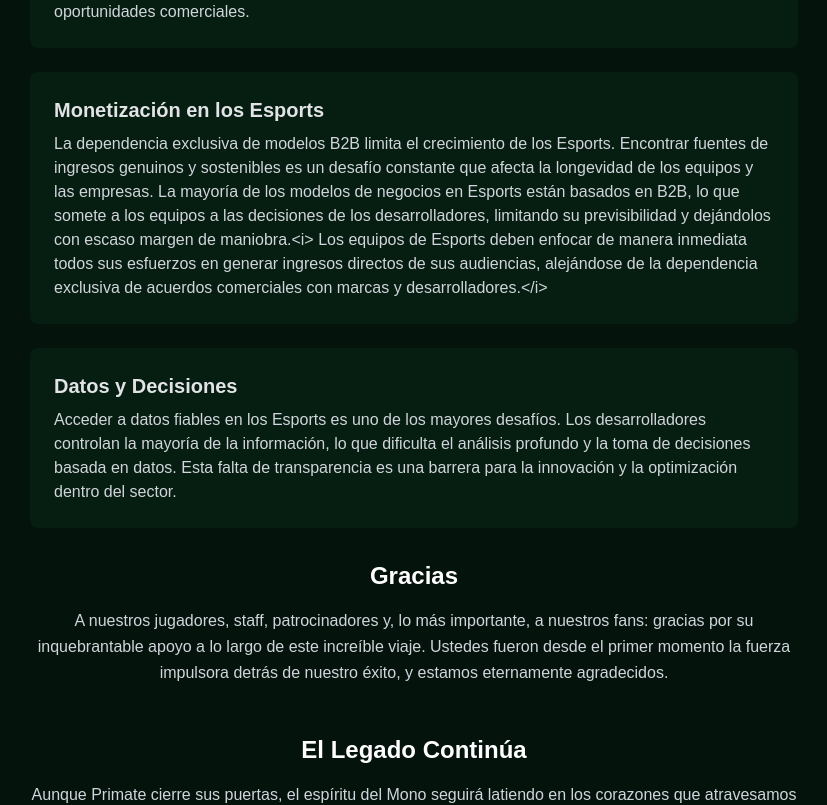
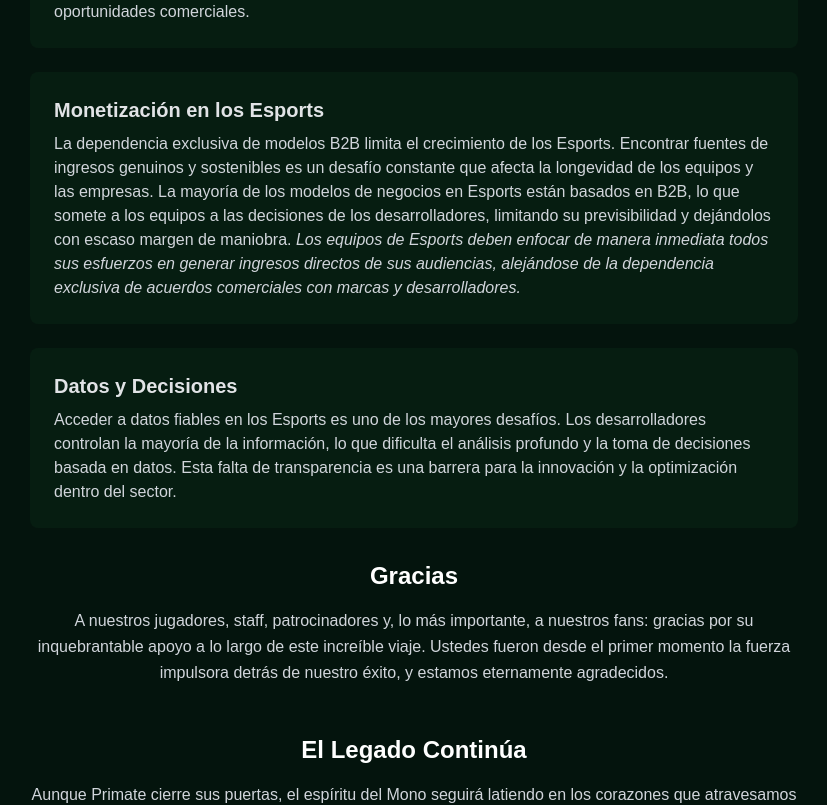
Before and after one commit to 0xRVM/primate-announcement, a Next.js app: page / in a window 1280 px wide. Shown: the part 1380-2185 px from the top of the page, without its empty margins (226-1053 px from the left). Built offline with nearby package versions, Linux system fonts and the light colour scheme.

Commit message:
Italica en Monetización

```diff
--- a/app/page.tsx
+++ b/app/page.tsx
@@ -37,12 +37,12 @@
               { title: "Exigencia en el Talento", content: "La calidad del personal es crucial. Personal no capacitado genera enormes pérdidas de tiempo, experiencia y recursos, impactando directamente en los resultados. Tener personas altamente capacitadas desde el principio es clave para el éxito de un proyecto." },
               { title: "Falencias Exógenas", content: "La industria en general carece de profesionalismo y hábitos saludables para rendir al nivel esperado. El desgaste psicológico y físico es extremadamente elevado. La naturaleza de la industria demanda una carga extenuante de exposición digital, a la cual pocos pueden adaptarse de manera saludable y sostenible. Actualmente no existen los recursos necesarios para resolver esto de manera efectiva en un entorno tan demandante." },
               { title: "El Poder de la Comunidad", content: "La comunidad es el corazón de los Esports. El feedback, apoyo y compromiso de nuestros fans moldearon la trayectoria de nuestra marca y nos brindaron insights clave sobre lo que funcionaba y lo que no. Probar productos y adaptarse rápidamente a sus necesidades es clave para identificar oportunidades comerciales." },
-                { title: "Monetización en los Esports", content: "La dependencia exclusiva de modelos B2B limita el crecimiento de los Esports. Encontrar fuentes de ingresos genuinos y sostenibles es un desafío constante que afecta la longevidad de los equipos y las empresas. La mayoría de los modelos de negocios en Esports están basados en B2B, lo que somete a los equipos a las decisiones de los desarrolladores, limitando su previsibilidad y dejándolos con escaso margen de maniobra.<i> Los equipos de Esports deben enfocar de manera inmediata todos sus esfuerzos en generar ingresos directos de sus audiencias, alejándose de la dependencia exclusiva de acuerdos comerciales con marcas y desarrolladores.</i>" },
+              { title: "Monetización en los Esports", content: <>La dependencia exclusiva de modelos B2B limita el crecimiento de los Esports. Encontrar fuentes de ingresos genuinos y sostenibles es un desafío constante que afecta la longevidad de los equipos y las empresas. La mayoría de los modelos de negocios en Esports están basados en B2B, lo que somete a los equipos a las decisiones de los desarrolladores, limitando su previsibilidad y dejándolos con escaso margen de maniobra.<i> Los equipos de Esports deben enfocar de manera inmediata todos sus esfuerzos en generar ingresos directos de sus audiencias, alejándose de la dependencia exclusiva de acuerdos comerciales con marcas y desarrolladores.</i></> },
               { title: "Datos y Decisiones", content: "Acceder a datos fiables en los Esports es uno de los mayores desafíos. Los desarrolladores controlan la mayoría de la información, lo que dificulta el análisis profundo y la toma de decisiones basada en datos. Esta falta de transparencia es una barrera para la innovación y la optimización dentro del sector." }
             ].map((item, index) => (
               <li key={index} className="bg-green-900 bg-opacity-15 rounded-lg p-6">
                 <h3 className="text-xl font-semibold mb-2 text-[#e1e3e6]">{item.title}</h3>
-                  <p className="text-gray-300 leading-normal">{item.content}</p>
+                <p className="text-gray-300 leading-normal">{typeof item.content === 'string' ? item.content : <>{item.content}</>}</p>
               </li>
             ))}
           </ul>
```
Lines whose indentation alone changed are shown as unchanged.
